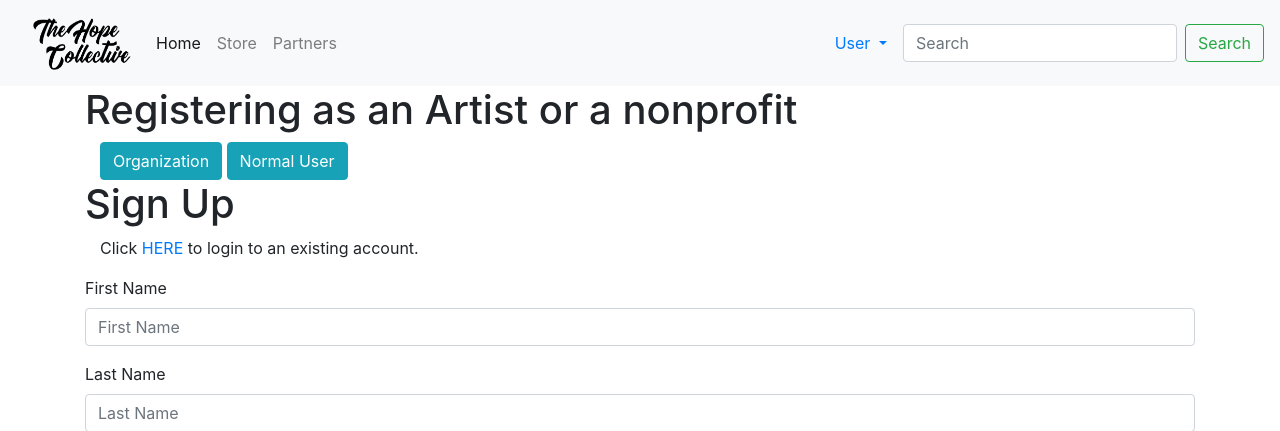
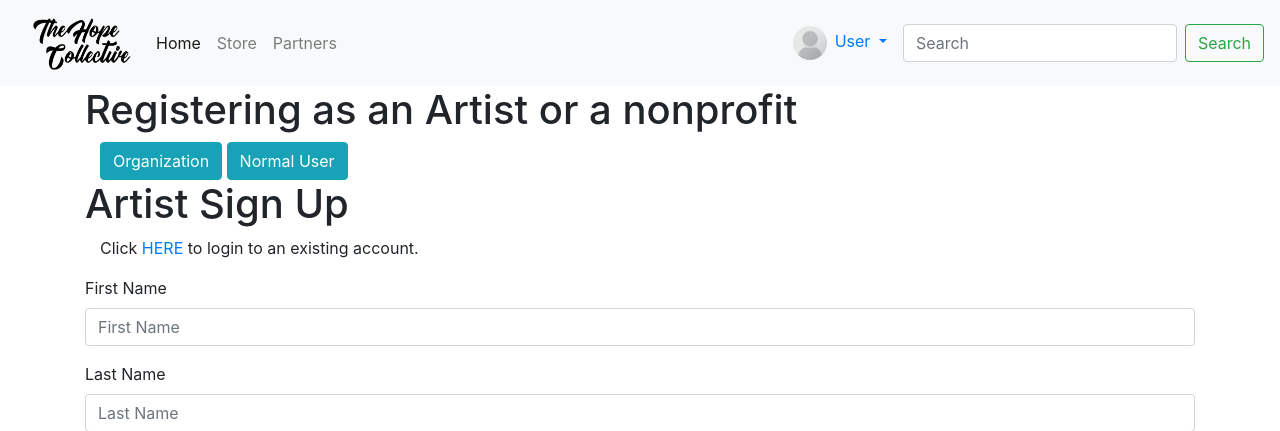
Before and after one commit to theHopeCollective/thcWebsite, a Django app: page /accounts/signup/artist_signup/ in a window 1280 px wide. Shown: the top 431 px of the page. Run offline with Django 3.2, Linux system fonts and the light colour scheme; parts of the project's set-up code (start-up, migrations or seed data) failed here and were passed over; some libraries are stand-ins or nearby versions.

Commit message:
profilePic additions

```diff
--- a/thcWebsite/accounts/templates/accounts/signup/artist_signup.html
+++ b/thcWebsite/accounts/templates/accounts/signup/artist_signup.html
@@ -11,7 +11,7 @@
 
     </div>
 
-      <h1>Sign Up</h1>
+      <h1>Artist Sign Up</h1>
       <div class="container">
         <p> Click <a href="{% url 'accounts:login' %}"> HERE</a> to login to an existing account. </p>
       </div>
--- a/thcWebsite/accounts/templates/accounts/signup/organization_signup.html
+++ b/thcWebsite/accounts/templates/accounts/signup/organization_signup.html
@@ -10,7 +10,7 @@
         <a href="{% url 'accounts:signup'%}" class="btn btn-info" role="button">Normal User</a>
     </div>
 
-      <h1>Sign Up</h1>
+      <h1>Organization Sign Up</h1>
       <div class="container">
         <p> Click <a href="{% url 'accounts:login' %}"> HERE</a> to login to an existing account. </p>
       </div>
--- a/thcWebsite/static/css/master.css
+++ b/thcWebsite/static/css/master.css
@@ -18,3 +18,11 @@
     border-radius: .25rem;
     box-shadow: inset 0px 0px 0px 1px #417bff;
 }
+
+
+ #profilepic {
+    padding-left: 3px;
+    padding-bottom: 3px;
+    padding-right: 3px;
+    padding-top: 3px;
+}
--- a/thcWebsite/templates/base.html
+++ b/thcWebsite/templates/base.html
@@ -6,6 +6,7 @@
   <title>THC</title>
   <link rel="stylesheet" href="https://maxcdn.bootstrapcdn.com/bootstrap/4.0.0/css/bootstrap.min.css" integrity="sha384-Gn5384xqQ1aoWXA+058RXPxPg6fy4IWvTNh0E263XmFcJlSAwiGgFAW/dAiS6JXm" crossorigin="anonymous">
   <link rel= "stylesheet" href= "{% static 'css/master.css' %}">
+
 </head>
 
     <body>
@@ -31,10 +32,17 @@
           <li class="nav-item">
             <a class="nav-link" href="#">Partners</a>
           </li>
+
         </ul>
         <div class="dropdown-container" id="user-button-dropdown">
 
-          <a class="nav-item nav-link dropdown-toggle" href="#" id="navbarDropdown" role="button" data-toggle="dropdown" aria-haspopup="true" aria-expanded="false"> {{ user.display_name }}
+          <a class="nav-item nav-link dropdown-toggle" href="#" id="navbarDropdown" role="button" data-toggle="dropdown" aria-haspopup="true" aria-expanded="false">
+            {% if user.profile_pic %}
+              <img src='{{ user.profile_pic.url }}' class="rounded-circle profile-pic" id="profilepic"  alt="Profile Picture Not Found" width="40">
+            {% else %}
+              <img src={% static "images/empty-profile.png" %} class="rounded-circle profile-pic" id="profilepic" alt="Profile Picture Not Found" width="40">
+            {% endif %}
+
             {% if user.is_authenticated %} {{user.display_name}}
             {% else %}
             User
```
Also changed, not shown: thcWebsite/accounts/templates/accounts/user_detail.html (+7 -4 lines), thcWebsite/media/profile_pics/album_art1.jpg (added), thcWebsite/static/images/empty-profile.png (added).
